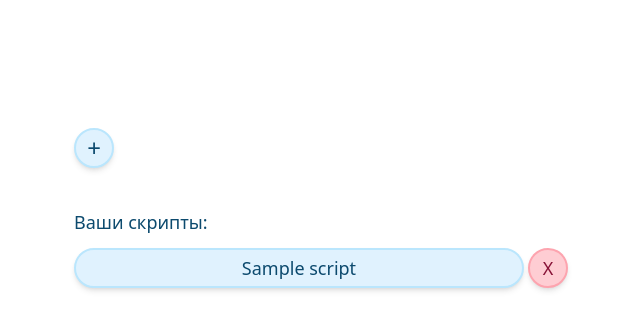
After one commit to shumilovsergey/sh-wgetbash, a Django app: template api/templates/script/script_list.html in a window 1280 px wide. The commit adds this page. Shown: the top 330 px of the page, without its empty margins (206-846 px from the left). Run offline with Django 4.2, Linux system fonts and the light colour scheme; the template is opened without the code that fills it: most values are stand-ins (such as "Sample title", 1, 10 or a date in 2020); some libraries are stand-ins or nearby versions.

Commit message:
script crud up

```diff
--- a/api/middleware.py
+++ b/api/middleware.py
@@ -27,7 +27,6 @@ class CheckSessionMiddleware:
             request.session["session_id"] = session_id
             request.session["auth"] = None
             request.session["name"] = None
-            request.session["org_select"]=None
 
         response = self.get_response(request)
         return response
@@ -54,7 +53,6 @@ class SessionDebuger:
         print(f"session_id - {session_id}")
         print(f"auth       - {auth}")
         print(f"name       - {name}")
-        print(f"org_select - {org_select}")
         print(" ")
         print(" ")
 
--- a/api/templates/base.html
+++ b/api/templates/base.html
@@ -12,10 +12,22 @@
 </head>
 <body class="">
     {% if request.session.auth %}
-    <div class="bg-sky-100 shadow-md flex pl-10 items-center justify-between">
+    <div class="bg-sky-100 shadow-md flex items-center justify-between">
         <div class="flex">
+            <form action="" method="GET">
+                <button class="bg-sky-200 h-10 w-10 items-center flex justify-center duration-500 text-lg text-sky-900 hover:bg-sky-600 hover:text-sky-50">?</button>
+            </form>
+
             <form action="{% url 'api:main' %}" method="GET">
                 <button class="hover:bg-sky-200 h-10 w-40 items-center flex justify-center duration-500 text-lg text-sky-900">{{request.session.name}}</button>
+            </form>
+
+            <form action="{% url 'api:script_list' %}" method="GET">
+                {%if "script" in request.path  %}
+                <button class="bg-sky-200 h-10 w-40 items-center flex justify-center text-lg text-sky-900">Скрипты</button>
+                {% else %}
+                <button class="hover:bg-sky-200 h-10 w-40 items-center flex justify-center duration-500 text-lg text-sky-900">Скрипты</button>
+                {% endif %}
             </form>
         </div>
 
@@ -26,7 +38,7 @@
 
     {% endif %}
 
-    <div class="px-10 mt-32">
+    <div class="px-10 mt-32 ml-60">
     {% block content %}{% endblock %}
     </div>
 
--- a/api/templates/info.html
+++ b/api/templates/info.html
@@ -5,7 +5,7 @@ info
 {% block content %}
 {% load static %}
 
-<div class="text-white">
+<div class="text-lg text-sky-900">
     {{info}}
 </div>
 
--- /dev/null
+++ b/api/templates/script/script_list.html
@@ -0,0 +1,28 @@
+{% extends 'base.html' %}
+{% block title %}
+script_list
+{% endblock %}
+{% block content %}
+{% load static %}
+
+<div class="text-lg text-sky-900">
+    <form action="{% url 'api:script_create' %}" method="GET">
+        <button class="mb-10 text-2xl shadow-md w-10 duration-500 border-2 border-sky-200 hover:bg-sky-200 bg-sky-100 h-10 text-center rounded-3xl hover:w-12">+</button>
+    </form>
+
+    <div class="pb-3 w-40 items-center">Ваши скрипты:</div>
+    {% for script in script_list %}
+    <div class="flex gap-1">
+        <form action="{% url 'api:script_id' script_id=script.id %}" method="GET">
+            <button class="mb-2 shadow-md w-[450px] duration-500 border-2 border-sky-200 hover:bg-sky-200 bg-sky-100 h-10 rounded-3xl">{{script.name}}</button>
+        </form>
+        <form action="{% url 'api:script_delete' script_id=script.id %}" method="POST">
+            {% csrf_token %}
+            <button class="h-10 w-10 bg-rose-200 text-rose-900 rounded-3xl duration-500 border-2 border-rose-300 hover:bg-rose-300 shadow-md hover:w-12">Х</button>
+        </form>
+    </div>
+
+    {% endfor %}
+</div>
+
+{% endblock %}
--- a/server/const.py
+++ b/server/const.py
@@ -9,7 +9,8 @@ HOST_DNS = os.getenv("HOST_DNS")
 BOT_NAME = os.getenv("BOT_NAME")
 #HARDCODE
 
-
+BASH_BEGINING = "#!/bin/bash\r\n\r\n"
+BASH_SPLITER = "\r\n\r\necho \"----------------------------------------------------------------\""
 
 #BUTTONS
 
--- a/theme/static/css/dist/styles.css
+++ b/theme/static/css/dist/styles.css
@@ -783,49 +783,29 @@ select {
   }
 }
 
-.sr-only {
-  position: absolute;
-  width: 1px;
-  height: 1px;
-  padding: 0;
-  margin: -1px;
-  overflow: hidden;
-  clip: rect(0, 0, 0, 0);
-  white-space: nowrap;
-  border-width: 0;
-}
-
-.visible {
-  visibility: visible;
-}
-
-.collapse {
-  visibility: collapse;
-}
-
 .static {
   position: static;
 }
 
-.fixed {
-  position: fixed;
-}
-
-.absolute {
-  position: absolute;
-}
-
-.relative {
-  position: relative;
-}
-
-.sticky {
-  position: sticky;
+.m-10 {
+  margin: 2.5rem;
 }
 
 .mx-auto {
   margin-left: auto;
   margin-right: auto;
+}
+
+.mb-1 {
+  margin-bottom: 0.25rem;
+}
+
+.mb-10 {
+  margin-bottom: 2.5rem;
+}
+
+.ml-60 {
+  margin-left: 15rem;
 }
 
 .mt-10 {
@@ -836,28 +816,20 @@ select {
   margin-top: 8rem;
 }
 
+.mb-2 {
+  margin-bottom: 0.5rem;
+}
+
+.mt-2 {
+  margin-top: 0.5rem;
+}
+
 .block {
   display: block;
 }
 
-.inline {
-  display: inline;
-}
-
 .flex {
   display: flex;
-}
-
-.table {
-  display: table;
-}
-
-.grid {
-  display: grid;
-}
-
-.contents {
-  display: contents;
 }
 
 .hidden {
@@ -876,6 +848,18 @@ select {
   height: 100vh;
 }
 
+.h-\[100px\] {
+  height: 100px;
+}
+
+.h-\[200px\] {
+  height: 200px;
+}
+
+.w-10 {
+  width: 2.5rem;
+}
+
 .w-20 {
   width: 5rem;
 }
@@ -884,20 +868,32 @@ select {
   width: 10rem;
 }
 
+.w-\[1000px\] {
+  width: 1000px;
+}
+
 .w-\[256px\] {
   width: 256px;
 }
 
-.border-collapse {
-  border-collapse: collapse;
+.w-\[450px\] {
+  width: 450px;
 }
 
-.transform {
-  transform: translate(var(--tw-translate-x), var(--tw-translate-y)) rotate(var(--tw-rotate)) skewX(var(--tw-skew-x)) skewY(var(--tw-skew-y)) scaleX(var(--tw-scale-x)) scaleY(var(--tw-scale-y));
+.w-full {
+  width: 100%;
 }
 
-.content-start {
-  align-content: flex-start;
+.w-\[300px\] {
+  width: 300px;
+}
+
+.w-\[600px\] {
+  width: 600px;
+}
+
+.flex-col {
+  flex-direction: column;
 }
 
 .items-center {
@@ -912,21 +908,40 @@ select {
   justify-content: space-between;
 }
 
+.gap-2 {
+  gap: 0.5rem;
+}
+
+.gap-1 {
+  gap: 0.25rem;
+}
+
 .rounded-3xl {
   border-radius: 1.5rem;
-}
-
-.border {
-  border-width: 1px;
 }
 
 .border-2 {
   border-width: 2px;
 }
 
+.border-sky-100 {
+  --tw-border-opacity: 1;
+  border-color: rgb(224 242 254 / var(--tw-border-opacity));
+}
+
+.border-sky-200 {
+  --tw-border-opacity: 1;
+  border-color: rgb(186 230 253 / var(--tw-border-opacity));
+}
+
 .border-sky-500 {
   --tw-border-opacity: 1;
   border-color: rgb(14 165 233 / var(--tw-border-opacity));
+}
+
+.border-rose-300 {
+  --tw-border-opacity: 1;
+  border-color: rgb(253 164 175 / var(--tw-border-opacity));
 }
 
 .bg-gray-50 {
@@ -937,6 +952,49 @@ select {
 .bg-sky-100 {
   --tw-bg-opacity: 1;
   background-color: rgb(224 242 254 / var(--tw-bg-opacity));
+}
+
+.bg-sky-200 {
+  --tw-bg-opacity: 1;
+  background-color: rgb(186 230 253 / var(--tw-bg-opacity));
+}
+
+.bg-sky-50 {
+  --tw-bg-opacity: 1;
+  background-color: rgb(240 249 255 / var(--tw-bg-opacity));
+}
+
+.bg-white {
+  --tw-bg-opacity: 1;
+  background-color: rgb(255 255 255 / var(--tw-bg-opacity));
+}
+
+.bg-rose-300 {
+  --tw-bg-opacity: 1;
+  background-color: rgb(253 164 175 / var(--tw-bg-opacity));
+}
+
+.bg-rose-100 {
+  --tw-bg-opacity: 1;
+  background-color: rgb(255 228 230 / var(--tw-bg-opacity));
+}
+
+.bg-rose-200 {
+  --tw-bg-opacity: 1;
+  background-color: rgb(254 205 211 / var(--tw-bg-opacity));
+}
+
+.bg-red-200 {
+  --tw-bg-opacity: 1;
+  background-color: rgb(254 202 202 / var(--tw-bg-opacity));
+}
+
+.p-10 {
+  padding: 2.5rem;
+}
+
+.p-4 {
+  padding: 1rem;
 }
 
 .px-10 {
@@ -952,10 +1010,6 @@ select {
   padding-bottom: 20px;
 }
 
-.pl-10 {
-  padding-left: 2.5rem;
-}
-
 .pl-\[20px\] {
   padding-left: 20px;
 }
@@ -968,12 +1022,45 @@ select {
   padding-top: 10px;
 }
 
+.pb-4 {
+  padding-bottom: 1rem;
+}
+
+.pb-3 {
+  padding-bottom: 0.75rem;
+}
+
+.pt-2 {
+  padding-top: 0.5rem;
+}
+
+.pl-2 {
+  padding-left: 0.5rem;
+}
+
+.pt-1 {
+  padding-top: 0.25rem;
+}
+
+.text-left {
+  text-align: left;
+}
+
 .text-center {
   text-align: center;
 }
 
+.align-middle {
+  vertical-align: middle;
+}
+
 .font-serif {
   font-family: ui-serif, Georgia, Cambria, "Times New Roman", Times, serif;
+}
+
+.text-2xl {
+  font-size: 1.5rem;
+  line-height: 2rem;
 }
 
 .text-5xl {
@@ -1004,25 +1091,68 @@ select {
   color: rgb(255 255 255 / var(--tw-text-opacity));
 }
 
+.text-rose-900 {
+  --tw-text-opacity: 1;
+  color: rgb(136 19 55 / var(--tw-text-opacity));
+}
+
 .shadow-md {
   --tw-shadow: 0 4px 6px -1px rgb(0 0 0 / 0.1), 0 2px 4px -2px rgb(0 0 0 / 0.1);
   --tw-shadow-colored: 0 4px 6px -1px var(--tw-shadow-color), 0 2px 4px -2px var(--tw-shadow-color);
   box-shadow: var(--tw-ring-offset-shadow, 0 0 #0000), var(--tw-ring-shadow, 0 0 #0000), var(--tw-shadow);
 }
 
-.filter {
-  filter: var(--tw-blur) var(--tw-brightness) var(--tw-contrast) var(--tw-grayscale) var(--tw-hue-rotate) var(--tw-invert) var(--tw-saturate) var(--tw-sepia) var(--tw-drop-shadow);
-}
-
 .duration-500 {
   transition-duration: 500ms;
 }
 
-.ease-in-out {
-  transition-timing-function: cubic-bezier(0.4, 0, 0.2, 1);
+.hover\:w-16:hover {
+  width: 4rem;
+}
+
+.hover\:w-52:hover {
+  width: 13rem;
+}
+
+.hover\:w-12:hover {
+  width: 3rem;
+}
+
+.hover\:w-11:hover {
+  width: 2.75rem;
 }
 
 .hover\:bg-sky-200:hover {
   --tw-bg-opacity: 1;
   background-color: rgb(186 230 253 / var(--tw-bg-opacity));
 }
+
+.hover\:bg-sky-600:hover {
+  --tw-bg-opacity: 1;
+  background-color: rgb(2 132 199 / var(--tw-bg-opacity));
+}
+
+.hover\:bg-rose-300:hover {
+  --tw-bg-opacity: 1;
+  background-color: rgb(253 164 175 / var(--tw-bg-opacity));
+}
+
+.hover\:text-sky-50:hover {
+  --tw-text-opacity: 1;
+  color: rgb(240 249 255 / var(--tw-text-opacity));
+}
+
+.focus\:border-sky-200:focus {
+  --tw-border-opacity: 1;
+  border-color: rgb(186 230 253 / var(--tw-border-opacity));
+}
+
+.focus\:outline-none:focus {
+  outline: 2px solid transparent;
+  outline-offset: 2px;
+}
+
+.focus\:ring-slate-200:focus {
+  --tw-ring-opacity: 1;
+  --tw-ring-color: rgb(226 232 240 / var(--tw-ring-opacity));
+}
```
Also changed, not shown: api/templates/script/script_create.html (added, +25 -0 lines), api/urls.py (+12 -7 lines), api/views.py (+58 -2 lines), sqlite/db.sqlite3.
